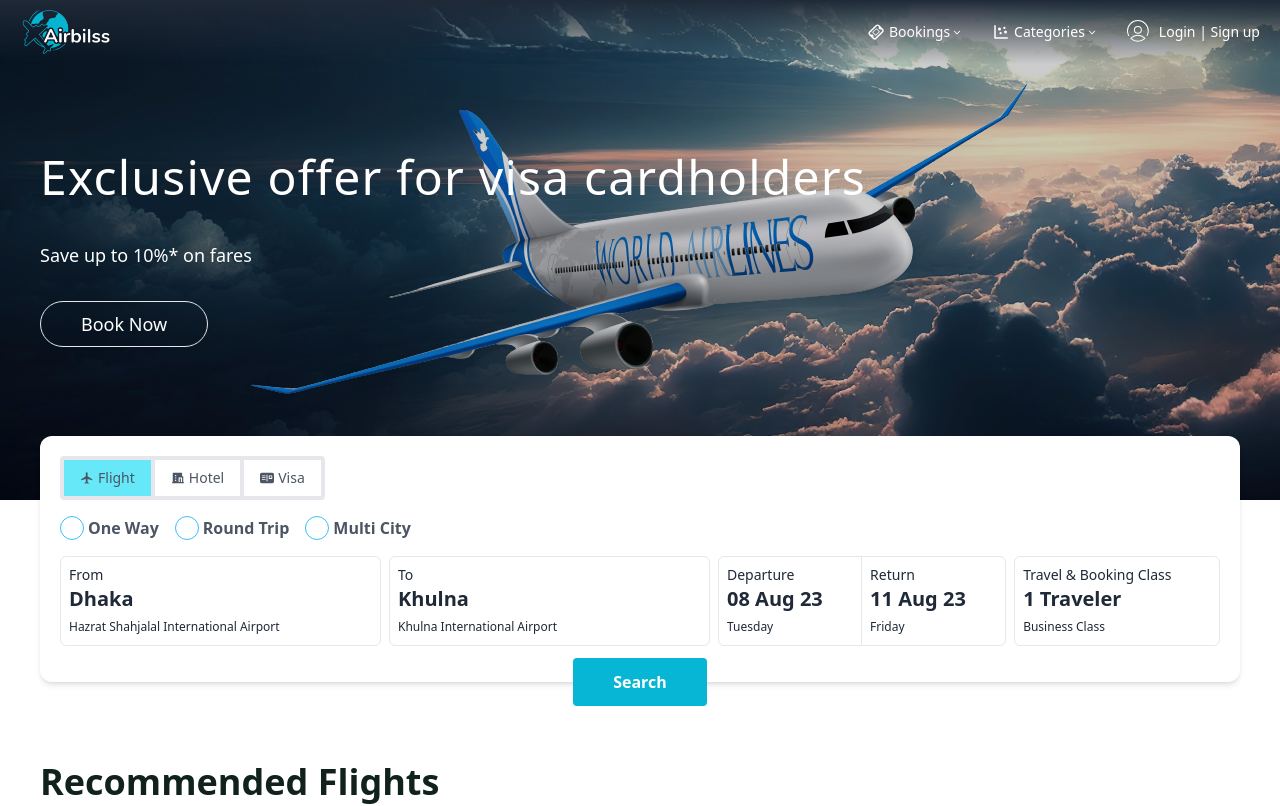
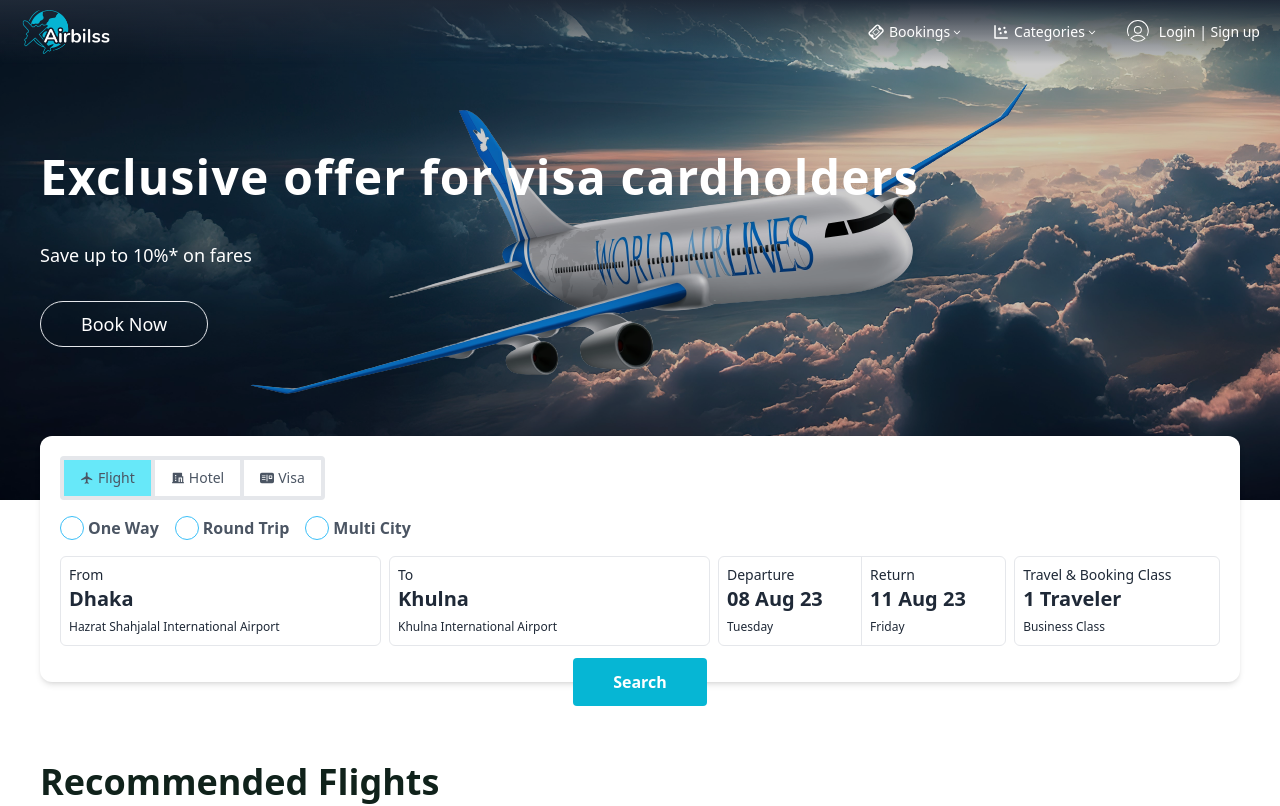
Before and after one commit to druvodev/airbliss, a React (Vite) app in the folder client-side/: page / in a window 1280 px wide. Shown: the top 806 px of the page. Built offline with nearby package versions, Linux system fonts and the light colour scheme.

Commit message:
Changes header

```diff
--- a/client-side/src/pages/Home/Hero/Hero.jsx
+++ b/client-side/src/pages/Home/Hero/Hero.jsx
@@ -49,7 +49,7 @@ const Hero = () => {
         <div className="absolute top-1/2 left-1/2 -translate-x-2/4 -translate-y-2/4 w-full h-full bg-black/20 z-10">
           <div className="max-w-7xl mx-auto px-5 sm:px-10">
             <div className="absolute top-1/2 -translate-y-2/4 text-white">
-              <h1 className="text-3xl sm:text-5xl font-light tracking-wide">
+              <h1 className="text-3xl sm:text-5xl font-semibold tracking-wide">
                 Exclusive offer for visa cardholders
               </h1>
               <p className="mt-5 sm:mt-10 sm:text-lg">
```
